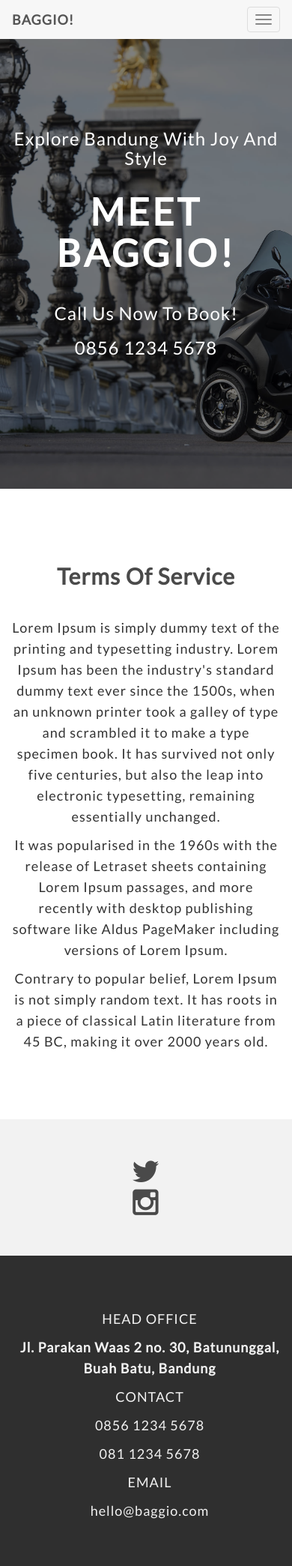
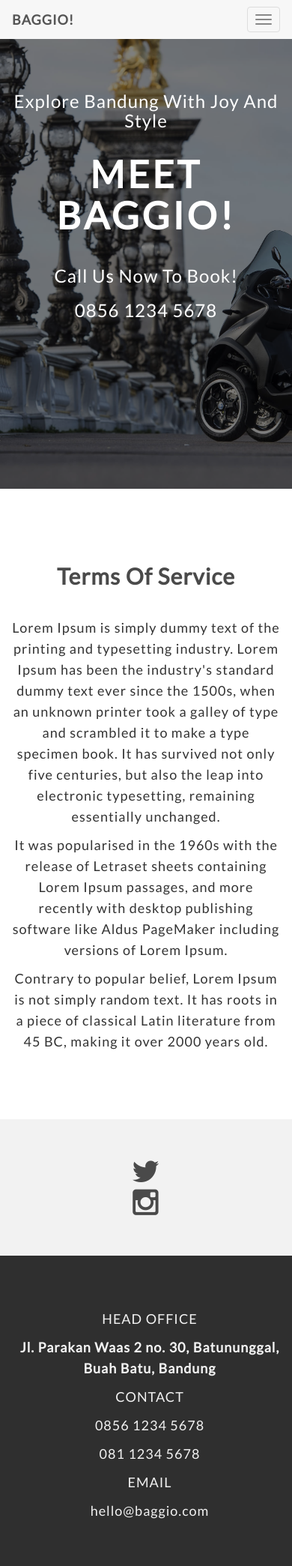
Before and after one commit to adhatama/adhatama.github.io, a Jekyll site: the page piaggio/terms.html, which Jekyll copies as it is, in a window 390 px wide. Shown: the whole page at 75% size. Built offline with Jekyll 4.4.1, drawn with Linux system fonts in a browser that asks for light colours; nearby versions of some CDN libraries.

Commit message:
padding top di mobile di header

```diff
--- a/piaggio/assets/css/style.css
+++ b/piaggio/assets/css/style.css
@@ -167,6 +167,12 @@
 	height: 650px;
 }
 
+@media only screen and (max-width: 766px) {
+	.headerwrap-shadow {
+		padding-top: 100px;
+	}
+}
+
 #headerwrap h2 {
 	color:#ffffff;
 	padding-top: 10px;
```
